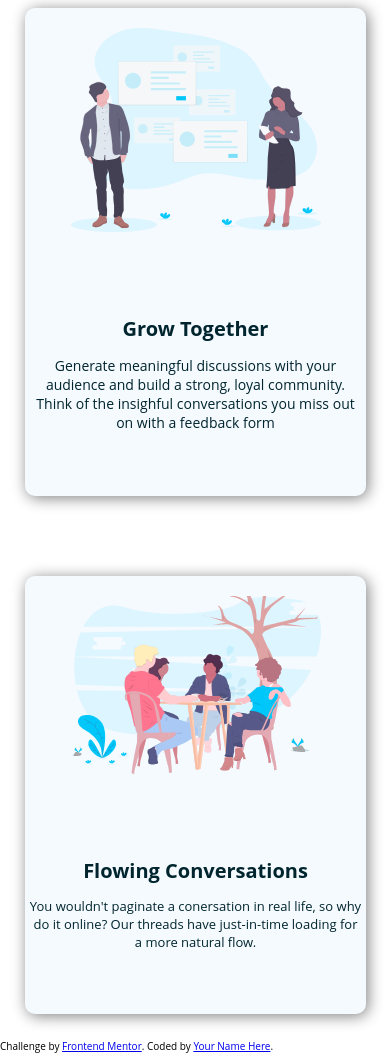
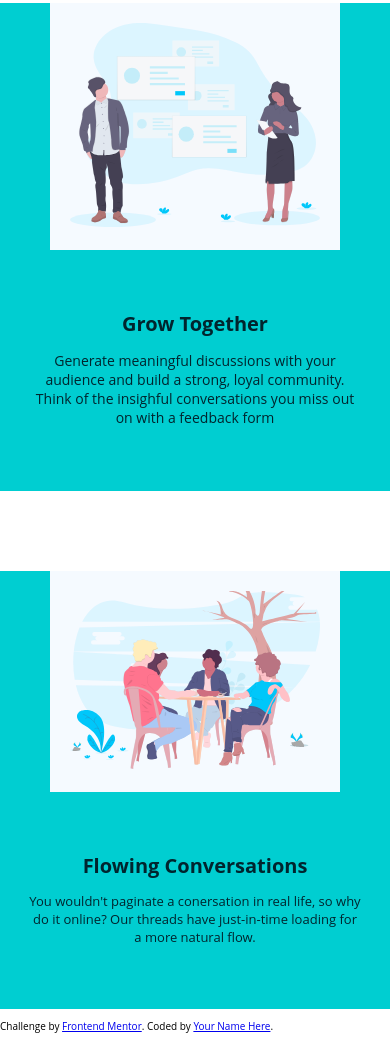
Before and after one commit to Jael-Castillo/huddle-landing-page, a plain HTML site: page index.html in a window 390 px wide. Shown: the part 1424-2487 px from the top of the page. Drawn offline with Linux system fonts and the light colour scheme; a web font is replaced by a local one.

Commit message:
✦ changed styles of cards

```diff
--- a/css/media.css
+++ b/css/media.css
@@ -1,4 +1,5 @@
-@media screen and (max-width:1030px){
+@media screen and (min-width:1440px){
+    /*----Section Principal-----*/
     .presentation__figure{
         margin: 9rem 11rem;
         padding:0;
@@ -8,13 +9,24 @@
         width: 100%;
         text-align: center;
     }
+
+    /*----Section Profits-----*/
+    .profits__image-wrapper{
+        margin:auto 178px;
+    }
 }
 /*----Tablet----*/
 @media screen and (max-width:768px){
 
+    /*----Section Principal-----*/
     .presentation__figure img{
         width: 100%;
         text-align: center;
+    }
+    /*----Section Profits-----*/
+    .profits__gt-wrapper,
+    .profits__flowingc-wrapper{
+        margin:50px;
     }
 }
 /*----Mobile-----*/
@@ -106,11 +118,12 @@
 
     /*----Section Profits-----*/
     .profits{
-        margin: 2.5rem;
+        margin: 0;
+        /* margin: 2.5rem; */
     }
     .profits__gt-wrapper{
         margin: 0;
-        width: 40rem;
+        width: 42.5rem;
         border: 3px;
     }
     .profits__text-wrapper{
@@ -133,22 +146,8 @@
     }
     .profits__flowingc-wrapper{
         margin: 8rem 0 0 0;
-        width: 40rem;
+        width: 42.5rem;
         border: 3px;
 
     }
 }
-@media screen and (max-width:375px){
-    .profits__gt-wrapper{
-        margin: 0;
-        width: 30rem;
-        border: 3px;
-    }
-
-    .profits__flowingc-wrapper{
-        margin: 8rem 0 0 0;
-        width: 30rem;
-        border: 3px;
-
-    }
-}
--- a/css/styles.css
+++ b/css/styles.css
@@ -139,27 +139,29 @@ body{
 
 .profits{
     /* border: 2px solid purple; */
-    margin: auto;
+    margin: 0;
     display: flex;
     justify-content: space-between;
     align-items: center;
     flex-wrap: wrap;
 }
 
-.profits__gt-wrapper{
-    margin: 100px;
-    padding: 0 4px 0 4px;
-    border-radius: 10px;
+.profits__gt-wrapper,
+.profits__flowingc-wrapper{
+    margin:50px 0;
+    padding: 0 4px;
+    /* border-radius: 10px; */
     display: flex;
     justify-content: space-between;
     align-items: center;
     flex-wrap: wrap-reverse;
-    background-color: hsl(207, 100%, 98%);
-    box-shadow: 2px 2px 15px grey;
+    background-color: darkturquoise;
+    /* background-color: hsl(207, 100%, 98%); */
+    /* box-shadow: 2px 2px 15px grey; */
 }
 .profits__text-wrapper{
     /* border: 2px solid purple; */
-    margin: 0 20px;
+    margin: auto 12px auto 170px;
     width: 450px;
 
 }
@@ -177,7 +179,7 @@ body{
 }
 
 .profits__image-wrapper{
-    margin: 50px 90px;
+    margin: auto 122px;
     padding: 20px;
     width: 400px;
     background-color: hsl(207, 100%, 98%);
@@ -186,15 +188,3 @@ body{
     background-color: hsl(207, 100%, 98%);
     width: 100%;
 }
-
-.profits__flowingc-wrapper{
-    margin: 100px;
-    padding: 0 4px 0 4px;
-    border-radius: 10px;
-    display: flex;
-    justify-content: space-between;
-    align-items: center;
-    flex-wrap: wrap-reverse;
-    background-color: hsl(207, 100%, 98%);
-    box-shadow: 2px 2px 15px grey;
-}
```
